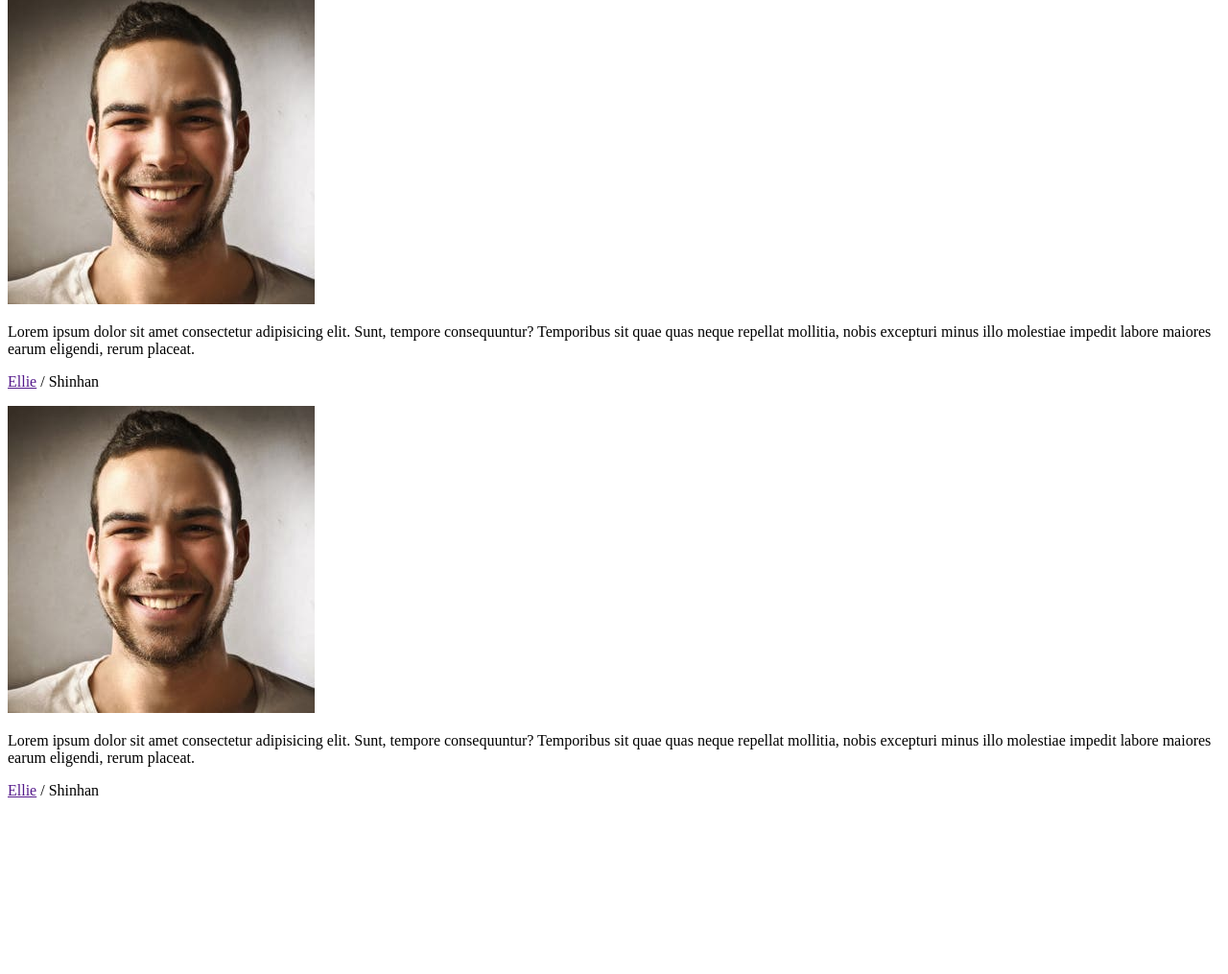
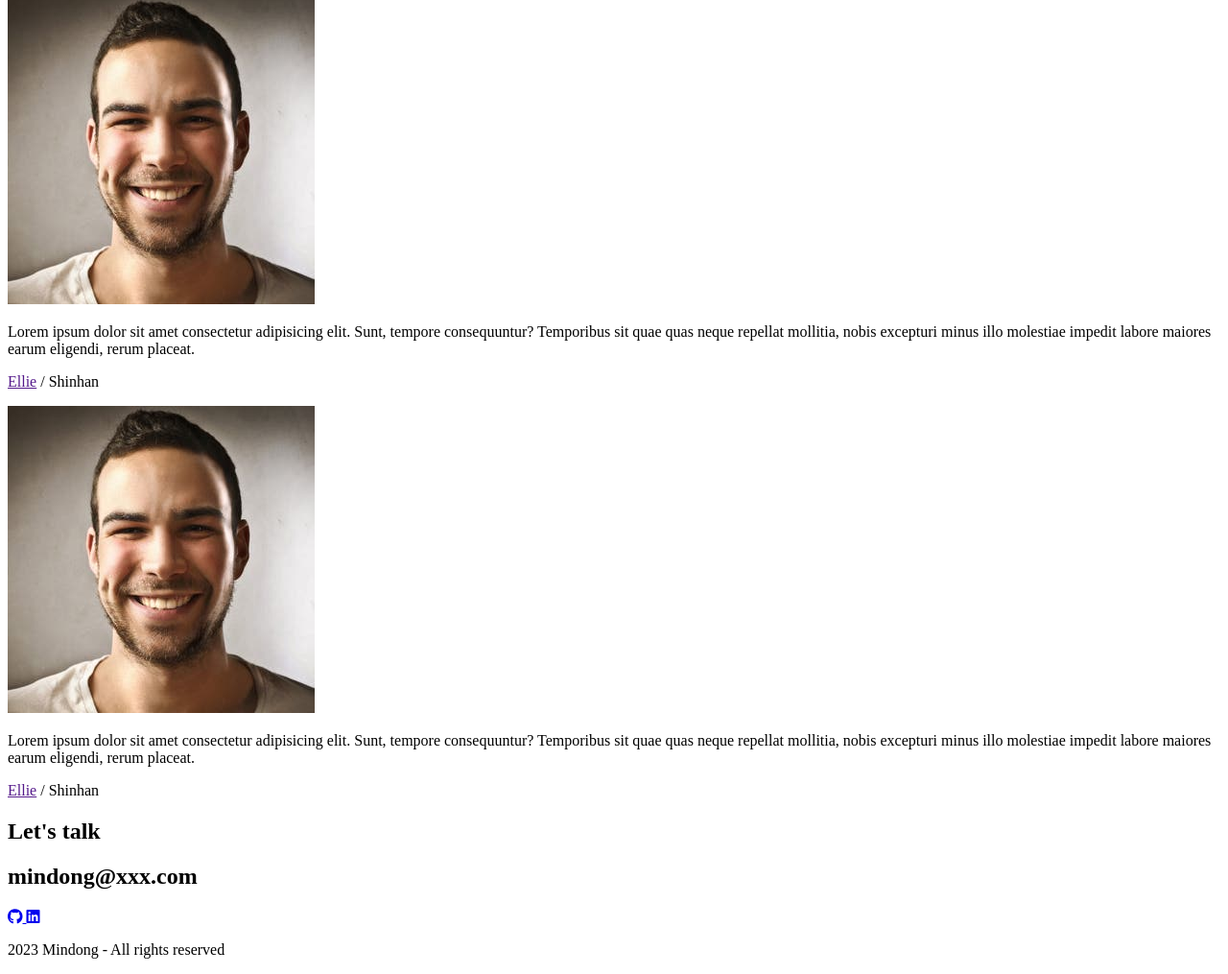
Before and after one commit to mindong-lee/portfolio, a plain HTML site: page index.html in a window 1280 px wide. Shown: the part 1861-2876 px from the top of the page at 96% size. Before the commit the page ends 2710 px from the top, so only its background shows below. Drawn offline with Linux system fonts and the light colour scheme.

Commit message:
html contact

```diff
--- a/index.html
+++ b/index.html
@@ -232,6 +232,18 @@
       </div>
     </section>
     <!-- Contact -->
-    <section id="contact"></section>
+    <section id="contact">
+      <h1 class="contact__title">Let's talk</h1>
+      <h2 class="contact__email">mindong@xxx.com</h2>
+      <div class="contact__links">
+        <a href="https://github.com/mindong-lee" target="_blank">
+          <i class="fab fa-github"></i>
+        </a>
+        <a href="#" target="_blank">
+          <i class="fab fa-linkedin"></i>
+        </a>
+      </div>
+      <p class="contact__rights">2023 Mindong - All rights reserved</p>
+    </section>
   </body>
 </html>
```
